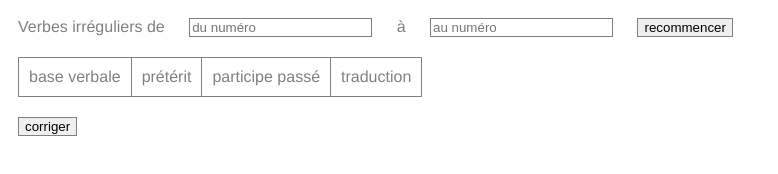
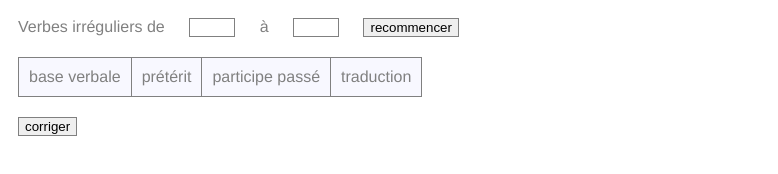
Before and after one commit to x3b3ch3/english, a plain HTML site: page index.html in a window 1280 px wide. Shown: the whole page, without its empty margins (0-778 px from the left). Drawn offline with Linux system fonts and the light colour scheme.

Commit message:
input typen number

```diff
--- a/index.html
+++ b/index.html
@@ -9,9 +9,9 @@
 </head>
 <body>
   <label>Verbes irréguliers de</label>
-  <input type="text" class="from" placeholder="du numéro">
+  <input type="number" class="from" min="0" max="79">
   <label>à</label>
-  <input type="text" class="to" placeholder="au numéro">
+  <input type="number" class="to" min="1" max="80">
   <input type="submit" class="restart" value="recommencer">
   <table>
     <thead>
--- a/table.css
+++ b/table.css
@@ -4,17 +4,22 @@ body {
 }
 
 table {
-  border-collapse: collapse;
-  border-spacing: 0;
+  border-collapse : collapse;
+  border-spacing : 0;
 }
 
 td {
   border : 1px solid grey;
-  padding: 10px;
+  padding : 10px;
+  background-color : ghostwhite;
 }
 
 input {
-  border: 1px solid grey;
+  border : 1px solid grey;
+}
+
+input[type=number] {
+  width : 40px;
 }
 
 body > * {
```
